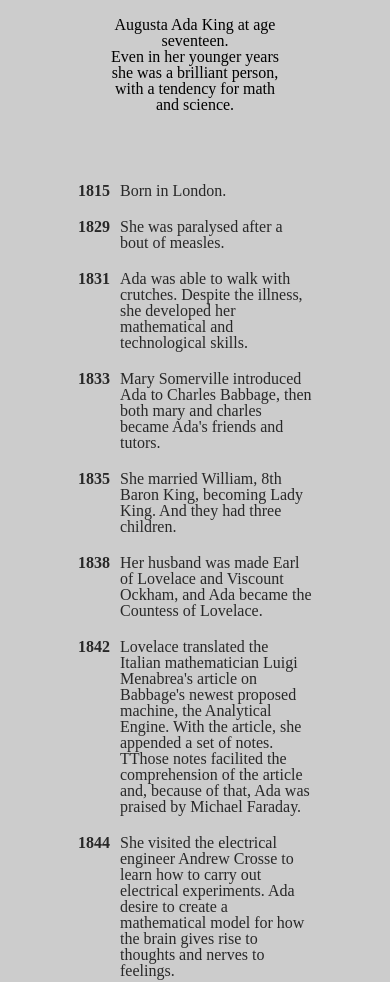
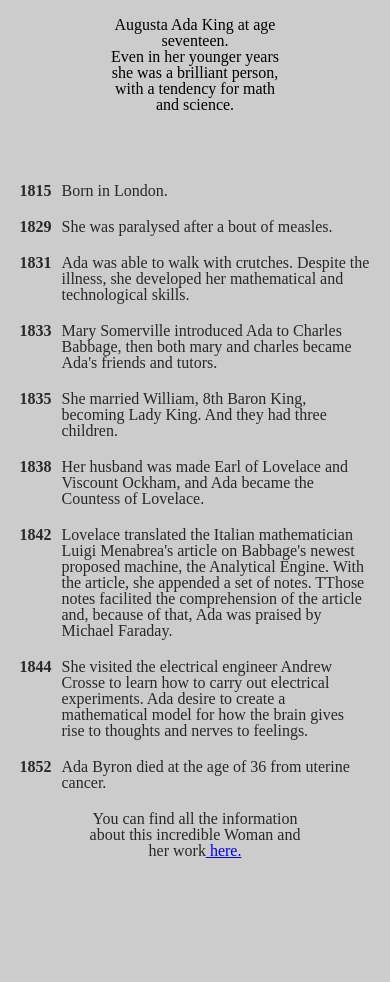
Before and after one commit to andresnunes/Tibute-Page-Site-Tributo, a plain HTML site: page index.html in a window 390 px wide. Shown: the part 266-1248 px from the top of the page. After the commit the page ends 1185 px from the top, so only its background shows below. Drawn offline with Linux system fonts and the light colour scheme.

Commit message:
Bug dos números arrumados, teste 2. / Numbers bug fixed, test 2.

```diff
--- a/style/style.css
+++ b/style/style.css
@@ -71,3 +71,9 @@ p{
   margin-top:10px;
   margin-bottom: 60px;
 }
+
+@media (max-width: 600px){
+  .info{
+    width: 90%;
+  }
+}
```
